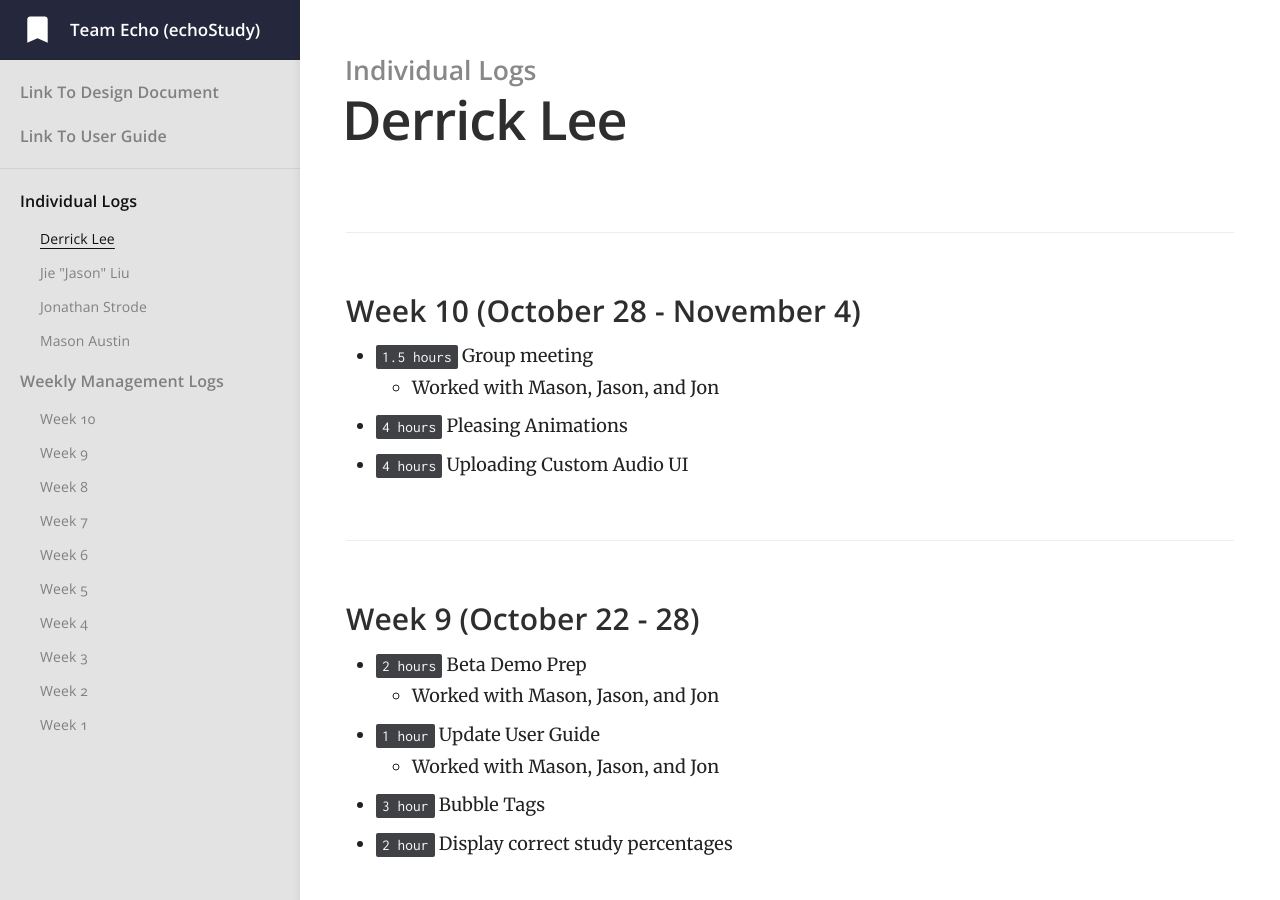
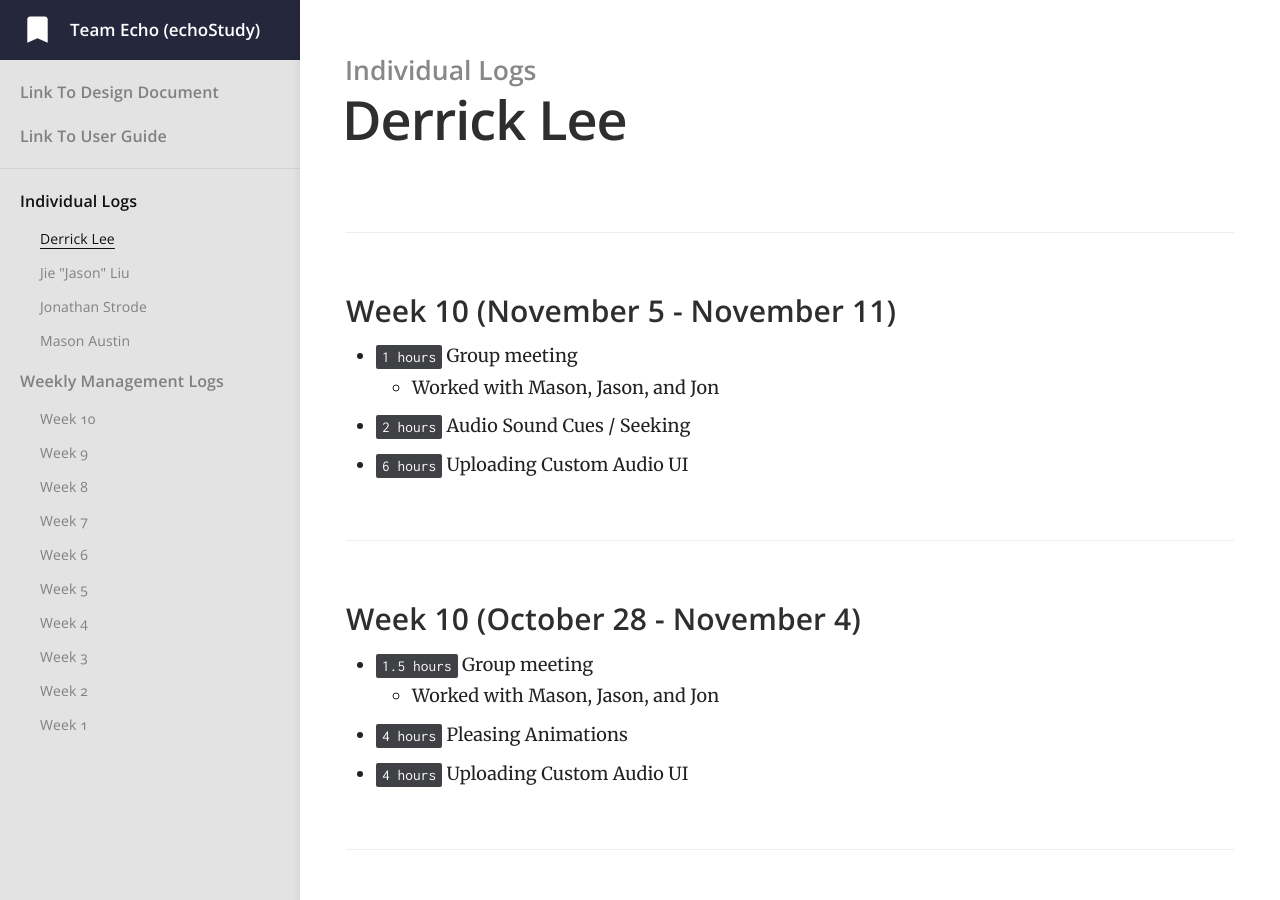
Before and after one commit to jiejasonliu/team-echo-site, a Jekyll site: the page built from _docs/individual-logs/derricklee-logs.md, in a window 1280 px wide and 900 px high. Built offline with Jekyll 4.4.1, drawn with Linux system fonts in a browser that asks for light colours.

Commit message:
updated Derrick's individual logs

```diff
--- a/_docs/individual-logs/derricklee-logs.md
+++ b/_docs/individual-logs/derricklee-logs.md
@@ -3,6 +3,13 @@ title: Derrick Lee
 category: Individual Logs
 order: 4
 ---
+
+### Week 10 (November 5 - November 11)
+
+- `1 hours` Group meeting
+  - Worked with Mason, Jason, and Jon
+- `2 hours` Audio Sound Cues / Seeking
+- `6 hours` Uploading Custom Audio UI
 
 ### Week 10 (October 28 - November 4)
 
```
